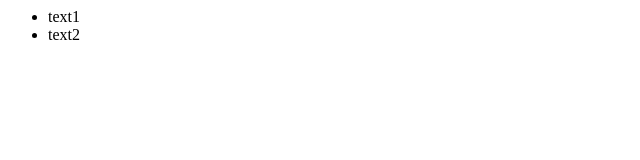
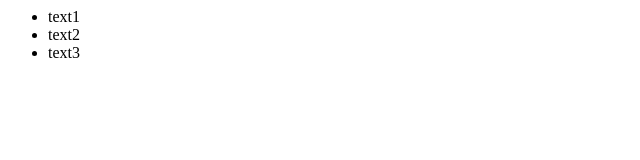
Before and after one commit to nayanambuj/hello-world, a plain HTML site: page index.html in a window 1280 px wide. Shown: the full height of the page, 0-640 px from the left. Drawn offline with Linux system fonts and the light colour scheme.

```diff
--- a/index.html
+++ b/index.html
@@ -4,6 +4,7 @@
       <ul>
         <li>text1</li>
         <li>text2</li>
+        <li>text3</li>
       </ul>
     </div>
   </body>
```
